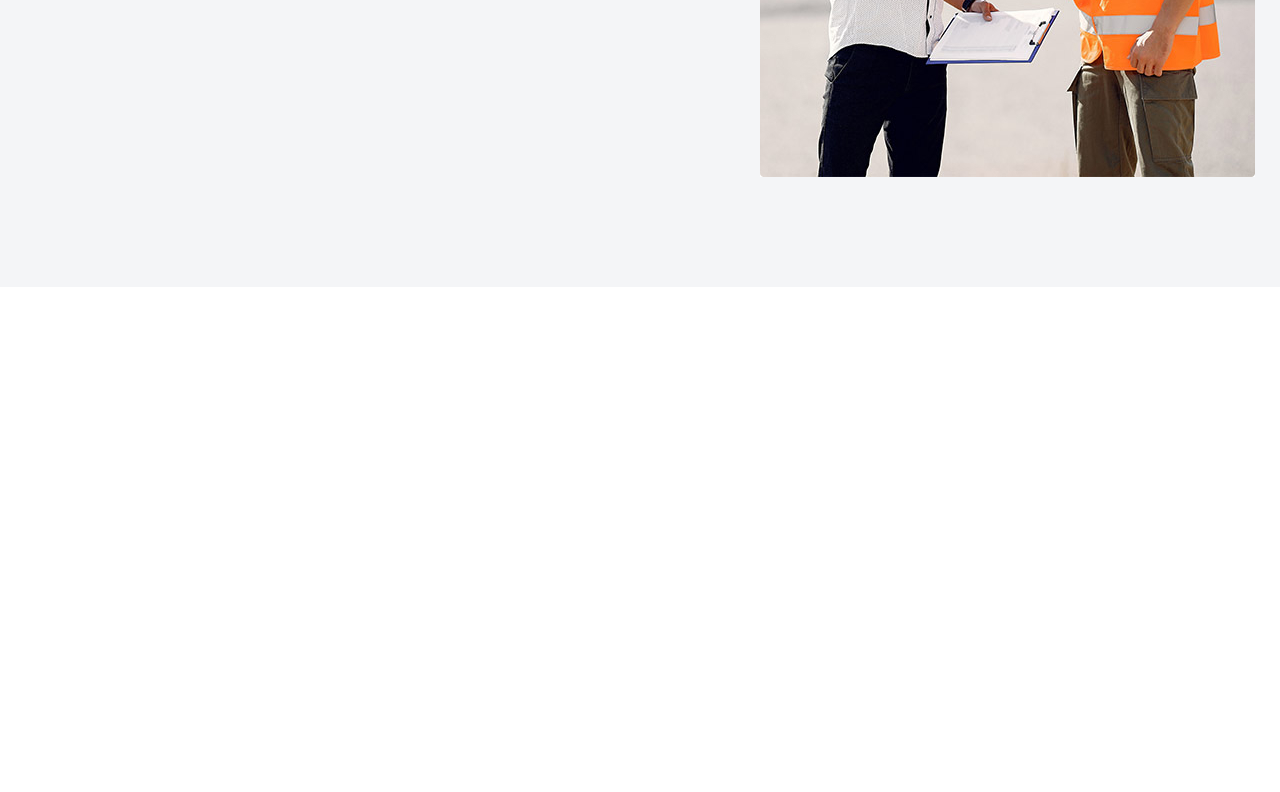
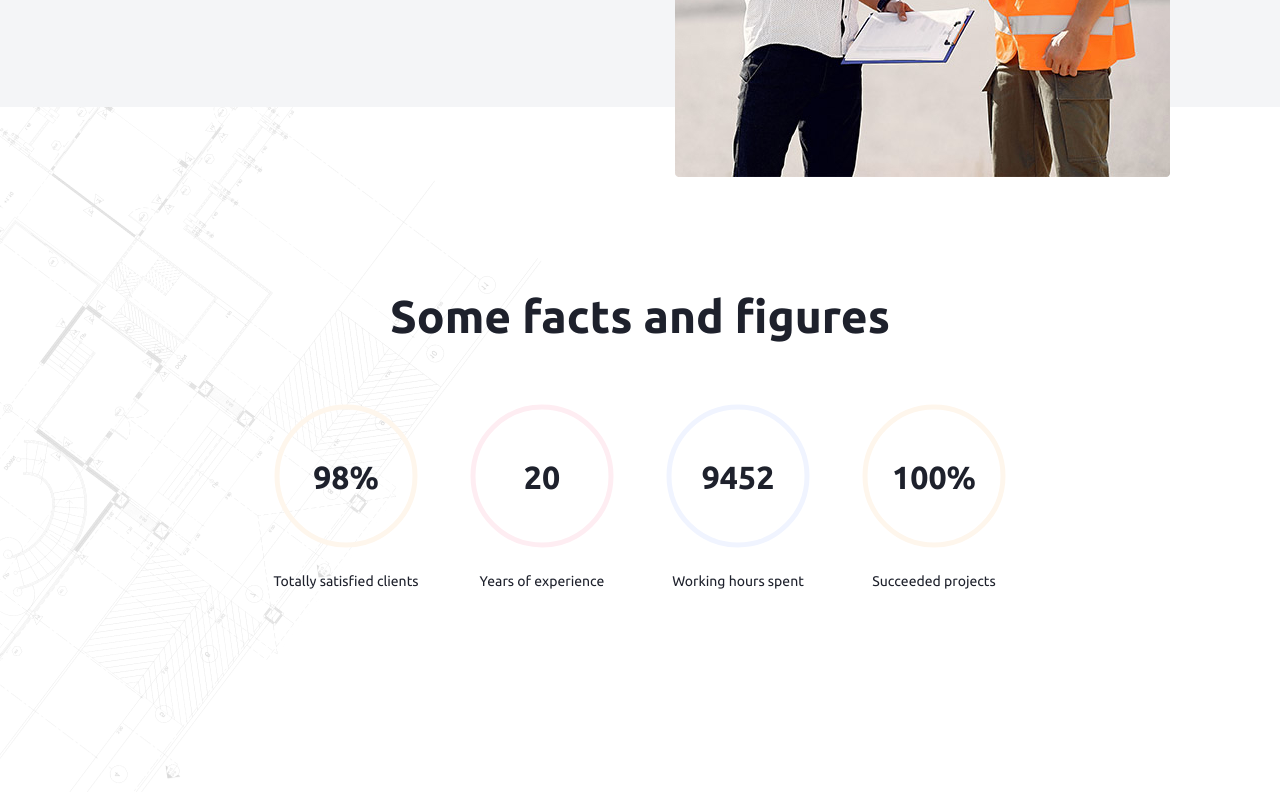
Before and after one commit to polovynka/Createx-Website, a website: page src/index.html in a window 1280 px wide. Shown: the part 6066-6858 px from the top of the page. Before the commit the page ends 6353 px from the top, so only its background shows below. Drawn offline with nearby package versions, Linux system fonts and the light colour scheme; files that its build step writes are made by us from their sources; files whose address does not match are found by name.

Commit message:
add facts section

```diff
--- a/package.json
+++ b/package.json
@@ -12,8 +12,8 @@
   "author": "",
   "license": "ISC",
   "devDependencies": {
-    "@babel/preset-env": "^7.15.8",
-    "browser-sync": "^2.27.5",
+    "@babel/preset-env": "^7.16.4",
+    "browser-sync": "^2.27.7",
     "del": "^6.0.0",
     "gulp": "^4.0.2",
     "gulp-autoprefixer": "^8.0.0",
--- /dev/null
+++ b/src/html-parts/facts.html
@@ -0,0 +1,58 @@
+<section class="facts">
+	<div class="container">
+		<h2 class="facts__title title title--center">Some facts and figures</h2>
+		<ul class="facts__list">
+			<li class="facts__item">
+				<div class="facts-element">
+					<div class="facts-element__circle">
+						<svg width="148" height="148" data-value="90" viewbox="0 0 148 148">
+							<circle cx="74" cy="74" r="69" stroke-width="5" stroke="#FEF6EC" />
+							<circle class="circle" cx="74" cy="74" r="69" stroke-dasharray="433" stroke-dashoffset="433" stroke="#F89828" stroke-width="5" />
+						</svg>
+						<div class="facts-element__value">98%</div>
+					</div>
+					<span class="facts-element__text">Totally satisfied clients</span>
+				</div>
+			</li>
+			<li class="facts__item">
+				<div class="facts-element">
+					<div class="facts-element__circle">
+						<svg width="148" height="148" data-value="75" viewbox="0 0 148 148">
+							<circle cx="74" cy="74" r="69" stroke-width="5" stroke="#FEEDF2" />
+							<circle class="circle" cx="74" cy="74" r="69" stroke-dasharray="433" stroke-dashoffset="433" stroke="#F52F6E"
+								stroke-width="5" />
+						</svg>
+						<div class="facts-element__value">20</div>
+					</div>
+					<span class="facts-element__text">Years of experience</span>
+				</div>
+			</li>
+			<li class="facts__item">
+				<div class="facts-element">
+					<div class="facts-element__circle">
+						<svg width="148" height="148" data-value="80" viewbox="0 0 148 148">
+							<circle cx="74" cy="74" r="69" stroke-width="5" stroke="#F0F4FF" />
+							<circle class="circle" cx="74" cy="74" r="69" stroke-dasharray="433" stroke-dashoffset="433" stroke="#5A87FC"
+								stroke-width="5" />
+						</svg>
+						<div class="facts-element__value">9452</div>
+					</div>
+					<span class="facts-element__text">Working hours spent</span>
+				</div>
+			</li>
+			<li class="facts__item">
+				<div class="facts-element">
+					<div class="facts-element__circle">
+						<svg width="148" height="148" data-value="100" viewbox="0 0 148 148">
+							<circle cx="74" cy="74" r="69" stroke-width="5" stroke="#FEF6EC" />
+							<circle class="circle" cx="74" cy="74" r="69" stroke-dasharray="433" stroke-dashoffset="433" stroke="#03CEA4"
+								stroke-width="5" />
+						</svg>
+						<div class="facts-element__value">100%</div>
+					</div>
+					<span class="facts-element__text">Succeeded projects</span>
+				</div>
+			</li>
+		</ul>
+	</div>
+</section>
--- a/src/index.html
+++ b/src/index.html
@@ -20,6 +20,7 @@
 		@@include('html-parts/portfolio-section.html')
 		@@include('html-parts/partners.html')
 		@@include('html-parts/testimonials.html')
+		@@include('html-parts/facts.html')
 	</div>
 
 	<script src="js/vendor.js"></script>
--- /dev/null
+++ b/src/sass/components/_facts.scss
@@ -0,0 +1,65 @@
+.facts {
+	padding-top: 180px;
+	padding-bottom: 200px;
+	position: relative;
+	overflow: hidden;
+
+	&::before {
+		content: "";
+		position: absolute;
+		top: -97px;
+		left: -252px;
+		width: 1065.95px;
+		height: 858.82px;
+		background-image: url("../images/facts-bg.png");
+		background-position: center;
+		background-repeat: no-repeat;
+	}
+
+	&__list {
+		display: flex;
+		justify-content: center;
+		gap: 48px;
+		margin-top: 55px;
+	}
+}
+
+.facts-element {
+	&__circle {
+		position: relative;
+
+		svg {
+			transform: rotate(-90deg);
+
+			circle:first-child {
+				fill: none;
+			}
+
+			circle:last-child {
+				fill: none;
+				transition: stroke-dashoffset 1s ease-in-out;
+			}
+		}
+	}
+
+	&__value {
+		position: absolute;
+		top: 50%;
+		left: 50%;
+		transform: translate(-50%, -50%);
+		font-weight: 700;
+		font-size: 32px;
+		line-height: 150%;
+		color: $ebony-color;
+	}
+
+	&__text {
+		display: block;
+		text-align: center;
+		margin-top: 18px;
+		font-size: 14px;
+		line-height: 150%;
+		color: $ebony-color;
+		text-align: center;
+	}
+}
--- a/src/sass/components/_testimonials.scss
+++ b/src/sass/components/_testimonials.scss
@@ -1,10 +1,9 @@
 .testimonials {
-	padding: 110px 0;
-	background: #F4F5F7;
+	padding: 110px;
+	background: #f4f5f7;
 
-	&__container{
-		display: flex;
-		justify-content: space-between;
+	&__container {
+		position: relative;
 	}
 
 	&__title {
@@ -13,6 +12,12 @@
 
 	&__content {
 		max-width: 600px;
+	}
+
+	&__image {
+		position: absolute;
+		top: 0;
+		right: 0;
 	}
 
 	&__items {
--- a/src/sass/styles.scss
+++ b/src/sass/styles.scss
@@ -26,5 +26,6 @@
 @import "components/services-section";
 @import "components/portfolio-section";
 @import "components/testimonials";
+@import "components/facts";
 
 // ----- Global ------
```
Also changed, not shown: src/html-parts/testimonials.html (+4 -3 lines), src/js/components/facts-circle.js (added, +33 -0 lines), dist/css/styles.min.css, dist/images/facts-bg.png (added), dist/images/facts-bg.webp (added), dist/index.html, dist/js/main.js, src/images/facts-bg.png (added).
